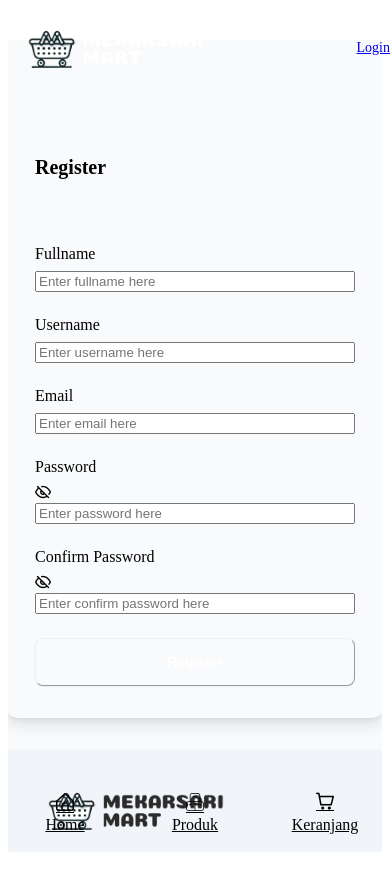
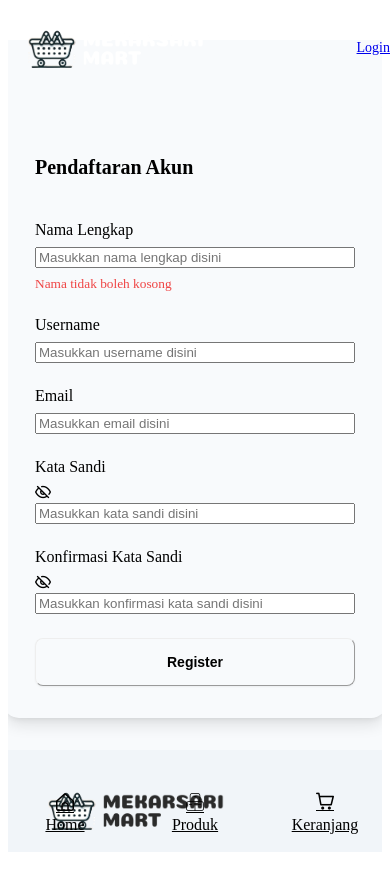
Before and after one commit to danilardi/marketplace-desa, a React (Vite) app: page /register in a window 390 px wide. Built offline with nearby package versions, Linux system fonts and the light colour scheme; no server answers.

Commit message:
update responsive

```diff
--- a/src/components/CardProduct.jsx
+++ b/src/components/CardProduct.jsx
@@ -10,6 +10,7 @@ import { deleteProduct } from '../utils/API/Product'
 import { ToastSuccess, ToastWarning } from '../utils/AlertNotification'
 import { addToCart } from '../utils/API/Cart'
 import { useNavbar } from './Navbar'
+import Placeholder from '../assets/image/placeholder.png'
 
 const CardProduct = ({ product, handleDeleteProduct, handleEditProduct }) => {
     const navigate = useNavigate();
@@ -17,7 +18,7 @@ const CardProduct = ({ product, handleDeleteProduct, handleEditProduct }) => {
 
     const replaceImage = (error) => {
         error.target.className = "w-full h-full absolute object-contain"
-        error.target.src = "/src/assets/image/placeholder.png";
+        error.target.src = Placeholder;
     }
 
     const handleAddToCart = () => {
--- a/src/pages/Cart.jsx
+++ b/src/pages/Cart.jsx
@@ -188,7 +188,7 @@ const Cart = () => {
                                         {!item.images && <img src={`https://picsum.photos/400/200?random=${index}`} alt={item.name} className="h-16 image" />}
                                     </td>
                                     <td className='td-default w-full'>
-                                        <div className='flex flex-col w-full max-w-[300px]'>
+                                        <div className='flex flex-col w-full max-w-[200px]'>
                                             <p className='w-full text-ellipsis !overflow-hidden text-md font-bold'>{item.name}</p>
                                             <p className="text-ellipsis !overflow-hidden text-sm text-gray-500">{item.description}</p>
                                         </div>
@@ -238,7 +238,7 @@ const Cart = () => {
                     </div>
                     <div className="divider divider-base-300 mt-4"></div>
                     <Button
-                        // disabled={totalPrice === 0}
+                        disabled={totalPrice === 0}
                         className='w-full h-10'
                         onClick={() => {
                             let _selectedCartItems = [];
--- a/src/pages/Login.jsx
+++ b/src/pages/Login.jsx
@@ -1,6 +1,6 @@
 import { Button } from "primereact/button"
 import { InputText } from "primereact/inputtext"
-import { useState } from "react"
+import { useEffect, useState } from "react"
 import { login } from "../utils/API/Auth"
 import { IconField } from 'primereact/iconfield';
 import { InputIcon } from 'primereact/inputicon';
@@ -14,8 +14,13 @@ const Login = () => {
     })
     const [showPassword, setShowPassword] = useState(false)
     const [loading, setLoading] = useState(false)
+    const [isPasswordValid, setIsPasswordValid] = useState(false)
 
     const navigate = useNavigate()
+
+    useEffect(() => {
+        setIsPasswordValid(account.password.length >= 8);
+    }, [account]);
 
     const handleLogin = async (e) => {
         e.preventDefault()
@@ -64,6 +69,9 @@ const Login = () => {
                                     }}
                                     placeholder="Enter password here" />
                             </IconField>
+                            {(!isPasswordValid && account.password.length > 0) && (
+                                <small className="text-red-500">Kata sandi minimal 8 karakter</small>
+                            )}
                         </div>
                         <Button
                             type="submit"
--- a/src/pages/Register.jsx
+++ b/src/pages/Register.jsx
@@ -2,7 +2,7 @@ import { Button } from "primereact/button"
 import { InputText } from "primereact/inputtext"
 import { IconField } from 'primereact/iconfield';
 import { InputIcon } from 'primereact/inputicon';
-import { useState } from "react"
+import { useEffect, useState } from "react"
 import { register } from "../utils/API/Auth"
 import { useNavigate } from "react-router-dom"
 
@@ -20,10 +20,25 @@ const Register = () => {
 
     const [showPassword, setShowPassword] = useState(false)
     const [showConfirmPassword, setShowConfirmPassword] = useState(false)
+    const [isUsernameValid, setIsUsernameValid] = useState(false);
+    const [isEmailValid, setIsEmailValid] = useState(false);
+    const [isPasswordValid, setIsPasswordValid] = useState(false);
+    const [isConfirmPasswordValid, setIsConfirmPasswordValid] = useState(false);
 
     const [loading, setLoading] = useState(false)
 
     const navigate = useNavigate()
+
+    let regex = new RegExp(
+        "([!#-'*+/-9=?A-Z^-~-]+(.[!#-'*+/-9=?A-Z^-~-]+)*|\"([]!#-[^-~ ]|(\\[ -~]))+\")@([!#-'*+/-9=?A-Z^-~-]+(.[!#-'*+/-9=?A-Z^-~-]+)*|[[ -Z^-~]*])"
+    );
+
+    useEffect(() => {
+        setIsUsernameValid(account.username.length >= 6);
+        setIsPasswordValid(account.password.length >= 8);
+        setIsEmailValid(regex.test(account.email));
+        setIsConfirmPasswordValid(account.password === account.confirm_password);
+    }, [account]);
 
     const handleRegister = async (e) => {
         e.preventDefault()
@@ -47,10 +62,10 @@ const Register = () => {
         <div className="flex flex-col items-center justify-center h-full mt-8">
             <div className="card shadow-lg w-96">
                 <div className="card-body">
-                    <h2 className="card-title">Register</h2>
+                    <h2 className="card-title">Pendaftaran Akun</h2>
                     <form action="" className="form-control mt-4">
-                        <div className="flex flex-col gap-2 mt-6">
-                            <label>Fullname</label>
+                        <div className="flex flex-col gap-2">
+                            <label>Nama Lengkap</label>
                             <InputText
                                 type="text"
                                 value={account.fullname}
@@ -59,8 +74,11 @@ const Register = () => {
                                     _account.fullname = e.target.value
                                     setAccount(_account)
                                 }}
-                                placeholder="Enter fullname here"
+                                placeholder="Masukkan nama lengkap disini"
                             />
+                            {(account.fullname.length == 0) && (
+                                <small className="text-red-500">Nama tidak boleh kosong</small>
+                            )}
                         </div>
                         <div className="flex flex-col gap-2 mt-6">
                             <label>Username</label>
@@ -72,24 +90,31 @@ const Register = () => {
                                     _account.username = e.target.value
                                     setAccount(_account)
                                 }}
-                                placeholder="Enter username here"
+                                placeholder="Masukkan username disini"
                             />
+                            {(!isUsernameValid && account.username.length > 0) && (
+                                <small className="text-red-500">Username minimal 6 karakter</small>
+                            )}
                         </div>
                         <div className="flex flex-col gap-2 mt-6">
                             <label>Email</label>
                             <InputText
                                 type="email"
+                                autoComplete="off"
                                 value={account.email}
                                 onChange={(e) => {
                                     let _account = { ...account }
                                     _account.email = e.target.value
                                     setAccount(_account)
                                 }}
-                                placeholder="Enter email here"
+                                placeholder="Masukkan email disini"
                             />
+                            {(!isEmailValid && account.email.length > 0) && (
+                                <small className="text-red-500">Input harus berbentuk email</small>
+                            )}
                         </div>
                         <div className="flex flex-col gap-2 mt-6">
-                            <label>Password</label>
+                            <label>Kata Sandi</label>
                             <div className="flex gap-3">
                                 <IconField>
                                     <InputIcon className={showPassword ? "pi pi-eye" : "pi pi-eye-slash"} onClick={() => setShowPassword(!showPassword)}> </InputIcon>
@@ -101,13 +126,16 @@ const Register = () => {
                                             _account.password = e.target.value
                                             setAccount(_account)
                                         }}
-                                        placeholder="Enter password here"
+                                        placeholder="Masukkan kata sandi disini"
                                     />
                                 </IconField>
                             </div>
+                            {(!isPasswordValid && account.password.length > 0) && (
+                                <small className="text-red-500">Kata sandi minimal 8 karakter</small>
+                            )}
                         </div>
                         <div className="flex flex-col gap-2 mt-6">
-                            <label>Confirm Password</label>
+                            <label>Konfirmasi Kata Sandi</label>
                             <div className="flex gap-3">
                                 <IconField>
                                     <InputIcon className={showConfirmPassword ? "pi pi-eye" : "pi pi-eye-slash"} onClick={() => setShowConfirmPassword(!showConfirmPassword)}></InputIcon>
@@ -119,12 +147,16 @@ const Register = () => {
                                             _account.confirm_password = e.target.value
                                             setAccount(_account)
                                         }}
-                                        placeholder="Enter confirm password here"
+                                        placeholder="Masukkan konfirmasi kata sandi disini"
                                     />
                                 </IconField>
                             </div>
+                            {(!isConfirmPasswordValid && account.confirm_password.length > 0) && (
+                                <small className="text-red-500">Kata sandi harus sama</small>
+                            )}
                         </div>
                         <Button
+                            disabled={!(account.fullname.length > 0 && isUsernameValid && isEmailValid && isPasswordValid && isConfirmPasswordValid)}
                             type="submit"
                             className="btn btn-primary text-white !mt-6"
                             onClick={handleRegister}
--- a/src/utils/API/Auth.js
+++ b/src/utils/API/Auth.js
@@ -6,7 +6,7 @@ import { ToastError, ToastSuccess } from "../AlertNotification";
 export const login = async (body) => {
     try {
         const res = await Api.post(`/authentications`, body);
-        // console.log("cekk", res);
+        console.log("cekk", res);
         if (res && res.status === "success") {
             // ToastSuccess("Login Success");
             if (res.data) {
@@ -17,7 +17,8 @@ export const login = async (body) => {
             return res;
         }
     } catch (error) {
-        HandleNotifError(error);
+        console.log(error)
+        ToastError(error.data.message);
     }
 }
 
--- a/src/utils/Api.js
+++ b/src/utils/Api.js
@@ -21,10 +21,10 @@ const onRequestSuccess = (config) => {
 const onRequestError = (error) => Promise.reject(error)
 const onResponseSuccess = (response) => response.data
 const onResponseError = (error) => {
-  console.log('error', getAccessToken())
-  if (error.response?.status === 401 && getAccessToken()) {
+  // console.log('error', getAccessToken())
+  if (error.response?.data.statusCode === 401 && getAccessToken()) {
     refreshToken({ refreshToken: getRefreshToken() })
-  } else if (error.response?.status === 401 && !getAccessToken()) {
+  } else if (error.response?.data.statusCode === 401 && !getAccessToken()) {
     removeAuth()
     window.location.reload()
   }
--- a/src/utils/HandleNotifError.js
+++ b/src/utils/HandleNotifError.js
@@ -1,11 +1,6 @@
 import { badRequest, Error, mustLogin, notFound } from "./AlertNotification";
 
 const HandleNotifError = (error) => {
-    console.log("error", error);
-    // if (error.code === "ERR_NETWORK") {
-    //     Error("Server is offline");
-    //     return;
-    // }
     switch (error.status) {
         case 400:
             badRequest(error.data.message)
```
Also changed, not shown: src/components/Navbar.jsx (+6 -4 lines), src/components/modal/CartPage.jsx (+11 -10 lines), src/pages/DetailProduct.jsx (+12 -11 lines).
